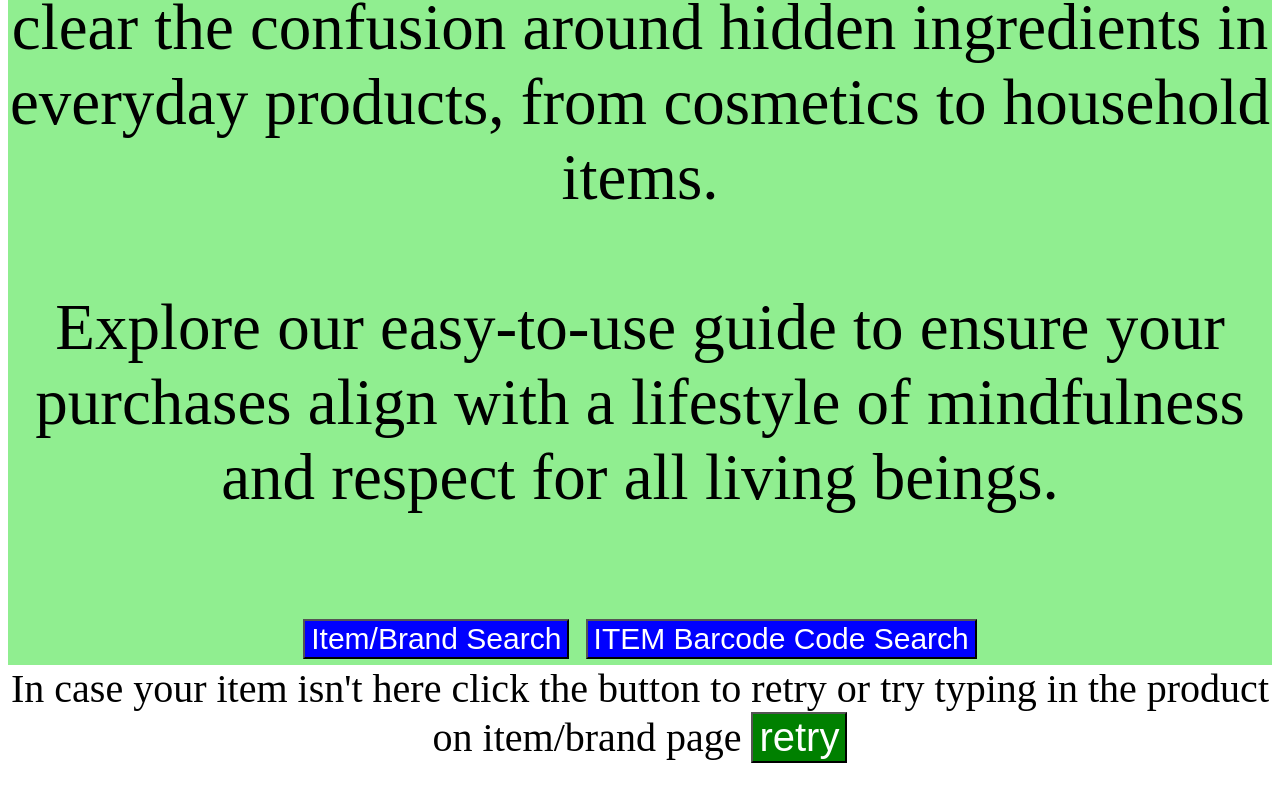
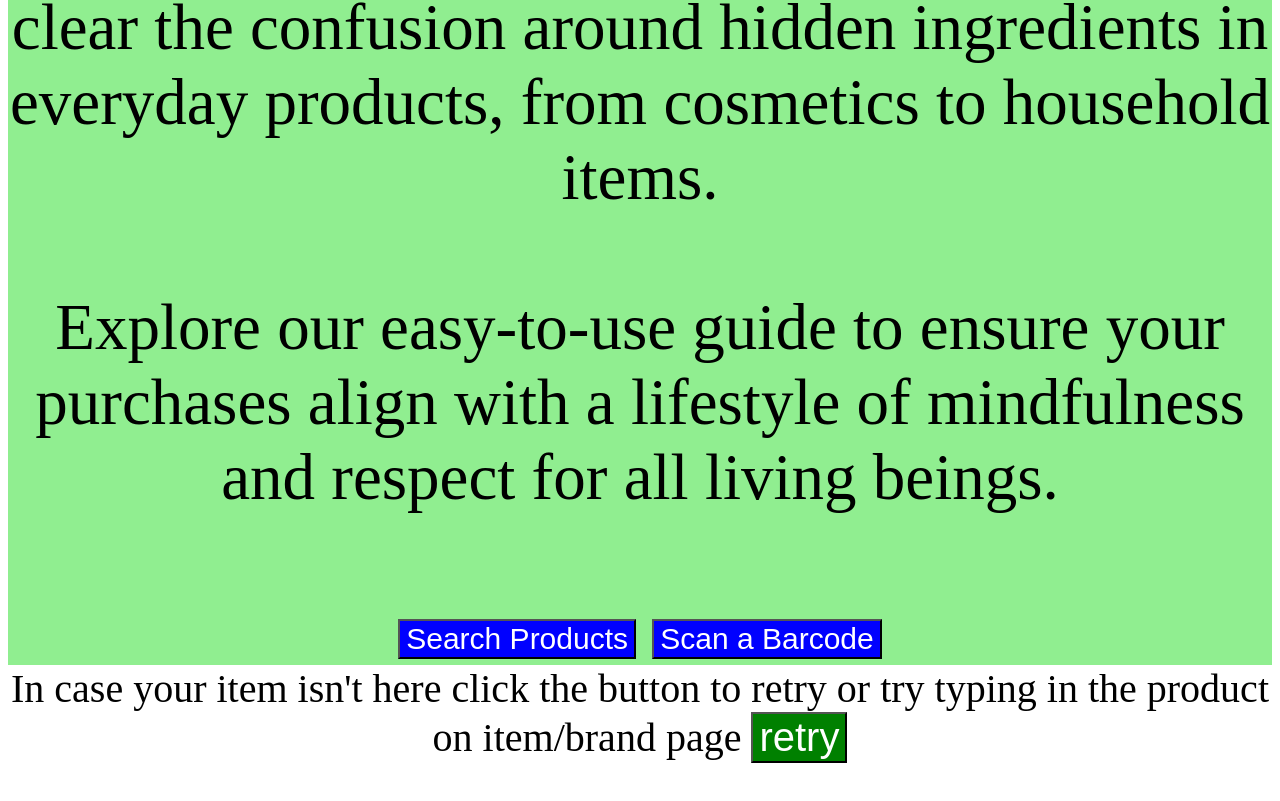
Before and after one commit to Is-It-Jain/Mobile, a website: page barcode-v2/found/index.html in a window 1280 px wide. Shown: the part 809-1610 px from the top of the page. Drawn offline with Linux system fonts and the light colour scheme.

Commit message:
rename buttons

```diff
--- a/barcode-v2/found/index.html
+++ b/barcode-v2/found/index.html
@@ -11,10 +11,10 @@
             <div class="description">Our platform is dedicated to helping you make informed, compassionate choices by providing a comprehensive guide to cruelty-free and vegan products. Rooted in Jain principles of non-violence and ethical living, we believe in taking mindful baby steps toward kindness. We aim to clear the confusion around hidden ingredients in everyday products, from cosmetics to household items.</div><br/>
             <div class="description">Explore our easy-to-use guide to ensure your purchases align with a lifestyle of mindfulness and respect for all living beings.</div><br/>
             <button onclick="toitembrand()">
-                Item/Brand Search
+                Search Products
             </button>
             <button onclick="tobarcode()">
-                ITEM Barcode Code Search
+                Scan a Barcode
             </button>
             <!--<button>
                 About us
```
